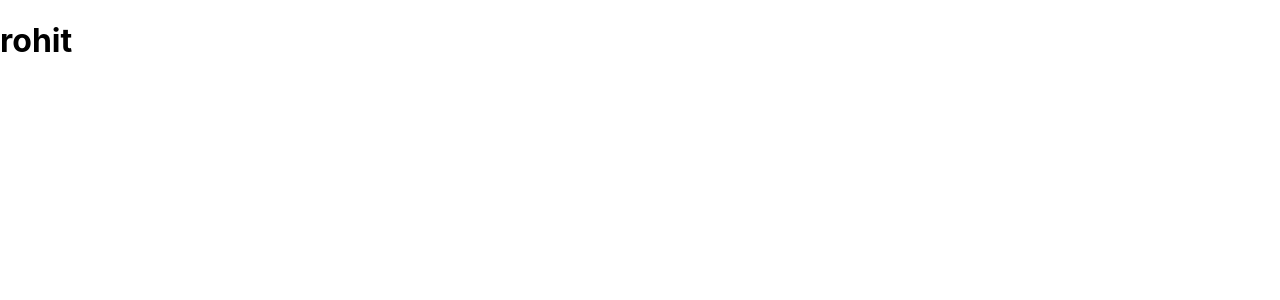
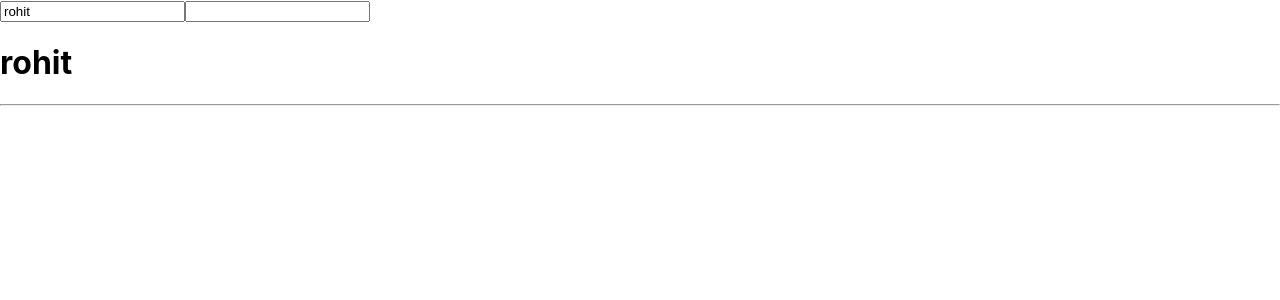
Before and after one commit to dac-dec-21/mini-project, a React (Create React App) app: page / in a window 1280 px wide. Shown: the top 300 px of the page. Built offline with nearby package versions, Linux system fonts and the light colour scheme.

Commit message:
usestate.

```diff
--- a/src/App.js
+++ b/src/App.js
@@ -9,14 +9,28 @@
 }
 
 function Hello() {
-  const [counter] = useState(1);
-  const [counter1] = useState(100.0);
-  const [active] = useState(true);
-  const [user] = useState({ id: 1, name: "rohit" });
+  const [username, setUsername] = useState("rohit");
+  const [password, setPassword] = useState("");
+
+  const handleUsername = (e) => {
+    const newusername = e.target.value;
+    setUsername(newusername);
+  };
+
+  const handlePassword = (e) => {
+    const newpassword = e.target.value;
+    setPassword(newpassword);
+  };
 
   return (
     <div>
-      <h1>{user.name}</h1>
+      <input type="text" value={username} onChange={handleUsername} />
+      <input type="password" value={password} onChange={handlePassword} />
+
+      <h1>
+        {username} {password}
+      </h1>
+      <hr />
     </div>
   );
 }
```
